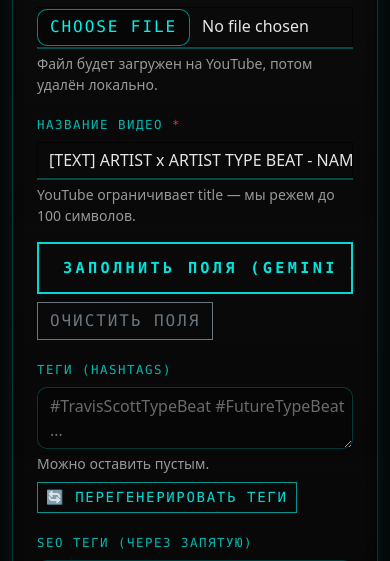
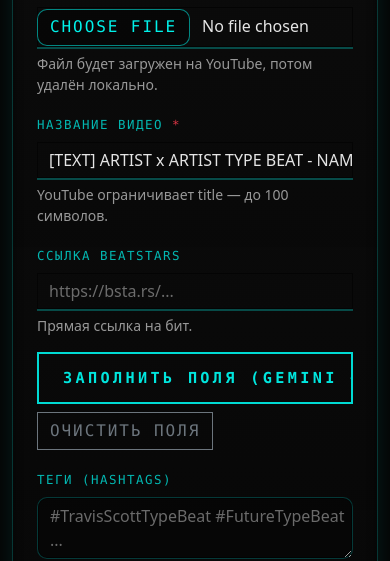
Before and after one commit to NIKITA-703/YouTubeUploader, a FastAPI app: page / in a window 390 px wide; the page is wider, and only the part inside the window is pictured. Shown: the part 186-747 px from the top of that part. Run offline with FastAPI, Linux system fonts and the light colour scheme; the visitor is signed in with stand-in values (Sample User, id 1); data that the repository does not hold is empty; parts of the project's set-up code (start-up, migrations or seed data) failed here and were passed over.

Commit message:
Stable works web v19 new input beatstars and new progress bar

```diff
--- a/app/content/description.py
+++ b/app/content/description.py
@@ -3,13 +3,13 @@ from __future__ import annotations
 from app.config import DESCRIPTION_TEMPLATE
 
 
-def build_description(beat_name: str, tags: list[str]) -> str:
+def build_description(beat_name: str, tags: list[str], purchase_link: str) -> str:
     """
         Собирает описание по DESCRIPTION_TEMPLATE.
         tags — список хэштегов (с #), будет склеен пробелами.
     """
     return DESCRIPTION_TEMPLATE.format(
         beat_name=beat_name,
-        purchase_link="https://bsta.rs/FLGeJb",
+        purchase_link=purchase_link,
         tags=" ".join(tags)
     )
--- a/app/pipeline.py
+++ b/app/pipeline.py
@@ -105,6 +105,7 @@ def upload_flow_web(
     media_file: str,
     beat_name: str,
     gemini_api_key: str,
+    purchase_link_override: str = "https://www.beatstars.com/kellmibeats",
     hashtags_override: Optional[list[str]] = None,
     seo_tags_override: Optional[list[str]] = None,
     publish_at_override: Optional[str] = None,  # RFC3339 UTC
@@ -139,7 +140,7 @@ def upload_flow_web(
             seo_tags = ["Type Beat", "Trap Type Beat", "Rap Beat"]
 
     # 2) Описание
-    description = build_description(beat_name, hashtags)
+    description = build_description(beat_name, hashtags, purchase_link_override)
 
     # 3) Schedule
     publish_at = publish_at_override  # уже UTC RFC3339, либо None
--- a/app/web/api.py
+++ b/app/web/api.py
@@ -71,7 +71,7 @@ def api_gen_preview(title: str = Form(...)):
 
 
 @router.post("/fill")
-def api_fill(title: str = Form(...)):
+def api_fill(title: str = Form(...), purchase_link: str = Form("https://www.beatstars.com/kellmibeats")):
     """
     Заполнить поля:
     - Gemini hashtags + seo_tags
@@ -91,13 +91,14 @@ def api_fill(title: str = Form(...)):
     hashtags = ai.get("hashtags", [])
     seo_tags = ai.get("seo_tags", [])
 
-    description = build_description(title, hashtags)
+    description = build_description(title, hashtags, purchase_link)
 
     preview_path = download_thumbnail_for_beat(title)
     preview_url = f"/previews/{preview_path.name}"
 
     return {
         "title": title,
+        "purchase_link": purchase_link,
         "hashtags": " ".join(hashtags),
         "seo_tags": ", ".join(seo_tags),
         "description": description,
@@ -123,6 +124,7 @@ def api_preview_refresh(title: str = Form(...)):
 @router.post("/upload")
 def api_upload(
     title: str = Form(...),
+    purchase_link: str = Form("https://www.beatstars.com/kellmibeats"),
     hashtags: str = Form(""),
     seo_tags: str = Form(""),
     publish_dt_local: str = Form(""),  # datetime-local (опционально)
@@ -186,6 +188,7 @@ def api_upload(
             youtube=youtube,
             media_file=str(video_path),
             beat_name=title,
+            purchase_link_override=purchase_link,
             gemini_api_key=cfg.gemini_api_key,
             hashtags_override=hashtags_override,
             seo_tags_override=seo_override,
--- a/app/web/static/app.js
+++ b/app/web/static/app.js
@@ -21,6 +21,8 @@ const uploadProgressBar = document.getElementById("uploadProgressBar");
 
 const regenHashtagsBtn = document.getElementById("regen_hashtags_btn");
 const regenSeoBtn = document.getElementById("regen_seo_btn");
+
+const purchaseLinkEl = document.getElementById("purchase_link");
 
 // gallery
 const galleryEl = document.getElementById("preview_gallery");
@@ -298,6 +300,8 @@ fillBtn?.addEventListener("click", async () => {
     const fd = new FormData();
     fd.append("title", title);
 
+    fd.append("purchase_link", (purchaseLinkEl.value || "").trim());
+
     const res = await fetch("/api/fill", { method: "POST", body: fd });
     const parsed = await safeJson(res);
 
@@ -415,11 +419,12 @@ uploadBtn?.addEventListener("click", () => {
 
     const fd = new FormData();
     fd.append("title", title);
+    fd.append("purchase_link", (purchaseLinkEl.value || "").trim());
     fd.append("hashtags", hashtagsEl?.value || "");
     fd.append("seo_tags", seoEl?.value || "");
     fd.append("publish_dt_local", publishEl?.value || "");
 
-    // превью: ручной файл > выбранное авто-превью
+    // превью
     if (previewFileEl?.files && previewFileEl.files.length > 0) {
       fd.append("preview_file", previewFileEl.files[0]);
     } else {
@@ -431,27 +436,15 @@ uploadBtn?.addEventListener("click", () => {
     const xhr = new XMLHttpRequest();
     xhr.open("POST", "/api/upload", true);
 
-    // 🔥 ПРОГРЕСС ЗАГРУЗКИ (браузер -> твой сервер)
     xhr.upload.onprogress = (e) => {
       if (!e.lengthComputable) return;
       const percent = Math.round((e.loaded / e.total) * 100);
 
       if (uploadProgressBar) {
         uploadProgressBar.style.width = percent + "%";
-        uploadProgressBar.textContent = percent + "%";
+        uploadProgressBar.textContent = percent + "%"; // Текст теперь будет черным на голубом
       }
-
       setStatus(`Загружаю видео… ${percent}%`);
-      if (percent >= 100) {
-        // дальше уже работа сервера (YouTube upload / плейлисты / превью)
-        setStatus("Видео отправлено на сервер. Загружаю на YouTube…");
-      }
-    };
-
-    xhr.onerror = () => {
-      uploadProgressWrap?.classList.add("d-none");
-      setStatus("Ошибка");
-      showError("Ошибка сети при загрузке");
     };
 
     xhr.onload = () => {
--- a/app/web/templates/index.html
+++ b/app/web/templates/index.html
@@ -72,17 +72,33 @@
             <input id="video_file" class="form-control glitch-input" type="file" accept="video/*">
             <div class="form-text">Файл будет загружен на YouTube, потом удалён локально.</div>
 
-            <div id="uploadProgressWrap" class="progress mt-2 d-none" style="height: 18px;">
-                <div id="uploadProgressBar" class="progress-bar" style="width:0%">0%</div>
-              </div>
+            <div id="uploadProgressWrap" class="progress mt-2 d-none glitch-progress-wrap">
+                <div id="uploadProgressBar"
+                     class="progress-bar glitch-progress-bar"
+                     role="progressbar"
+                     style="width:0%">0%
+                </div>
+            </div>
+          </div>
+
+          <div class="row g-3 mb-3">
+            <!-- Название видео (занимает 8 колонок из 12) -->
+            <div class="col-md-8 glitch-field">
+              <label class="form-label glitch-label" data-text="НАЗВАНИЕ ВИДЕО">
+                Название видео <span class="text-danger">*</span>
+              </label>
+              <input id="title" class="form-control glitch-input" type="text" maxlength="100" value="{{ default_title }}">
+              <div class="form-text">YouTube ограничивает title — до 100 символов.</div>
             </div>
 
-          <div class="mb-3 glitch-field">
-            <label class="form-label glitch-label" data-text="НАЗВАНИЕ ВИДЕО">
-              Название видео <span class="text-danger">*</span>
-            </label>
-            <input id="title" class="form-control glitch-input" type="text" maxlength="100" value="{{ default_title }}">
-            <div class="form-text">YouTube ограничивает title — мы режем до 100 символов.</div>
+            <!-- Ссылка Beatstars (занимает 4 колонки из 12) -->
+            <div class="col-md-4 glitch-field">
+              <label class="form-label glitch-label" data-text="ССЫЛКА BEATSTARS">
+                Ссылка Beatstars
+              </label>
+              <input id="purchase_link" class="form-control glitch-input" type="text" placeholder="https://bsta.rs/...">
+              <div class="form-text">Прямая ссылка на бит.</div>
+            </div>
           </div>
 
           <div class="d-flex flex-wrap gap-2 mb-3">
```
Also changed, not shown: app/config.py (+5 -2 lines), app/web/static/style.css (+55 -0 lines).
